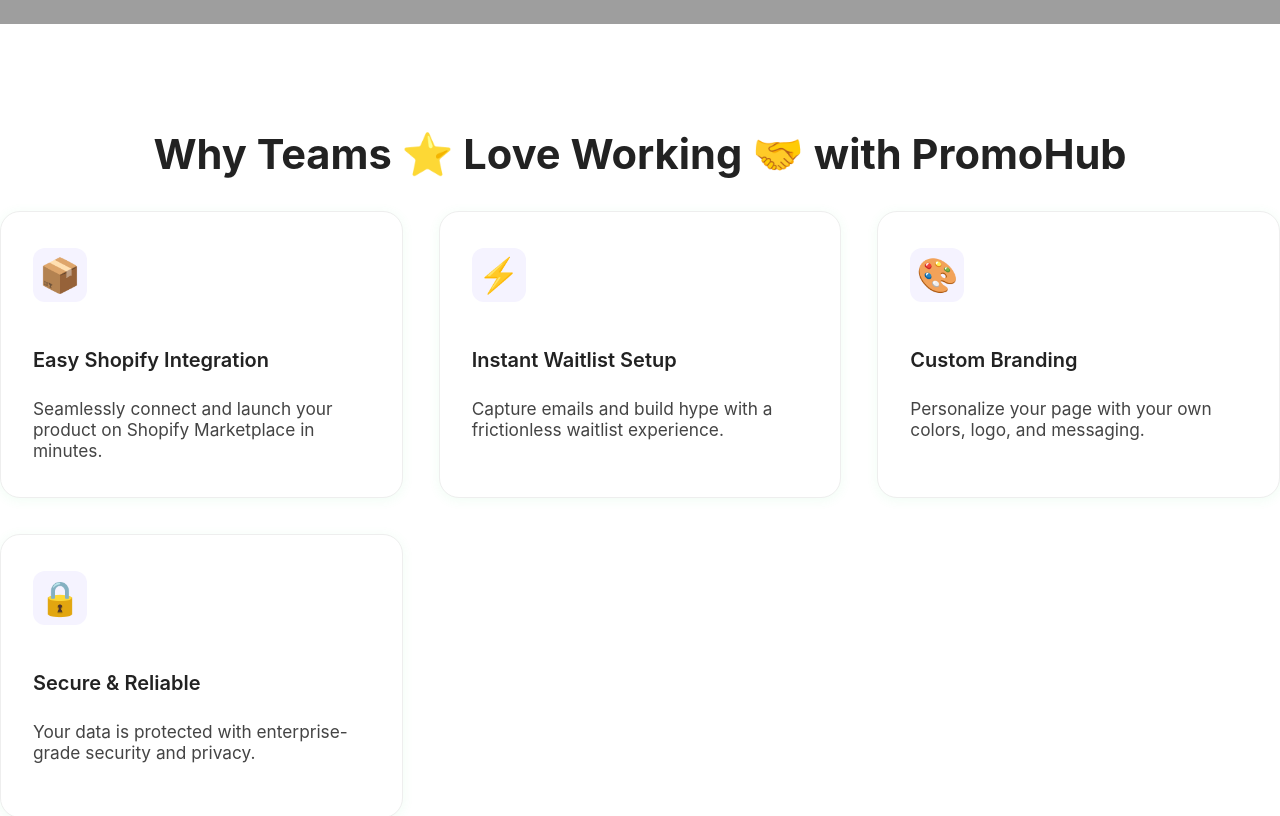
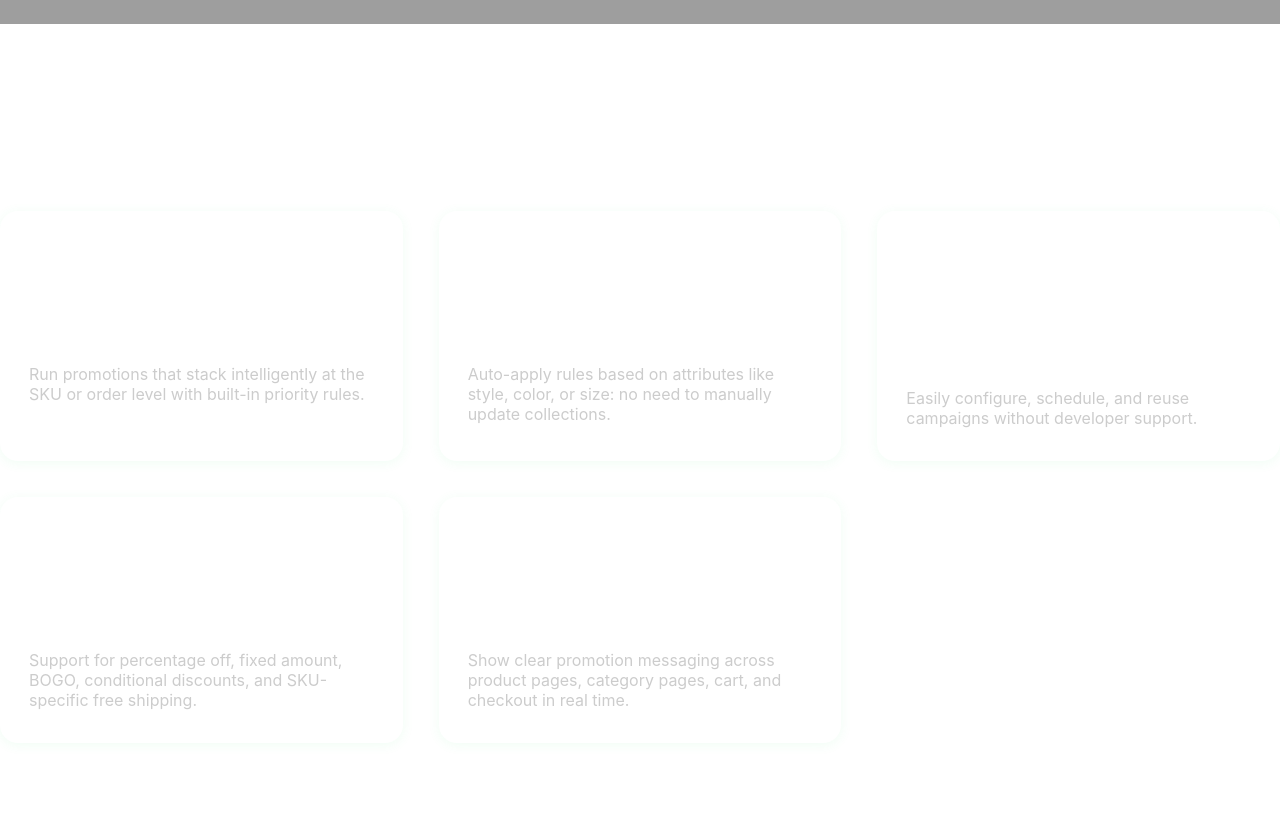
Before and after one commit to shabana-amzur/shopifypromohub, a React (Vite) app: page / in a window 1280 px wide. Shown: the part 780-1596 px from the top of the page. Built offline with nearby package versions, Linux system fonts and the light colour scheme; grey boxes are pictures that could not be loaded.

Commit message:
Update features section to 5-box layout and new content per reference image

```diff
--- a/src/components/Features.jsx
+++ b/src/components/Features.jsx
@@ -1,31 +1,64 @@
 
 const features = [
   {
-    icon: '📦',
-    title: 'Easy Shopify Integration',
-    desc: 'Seamlessly connect and launch your product on Shopify Marketplace in minutes.'
+    icon: (
+      <svg width="40" height="40" viewBox="0 0 40 40" fill="none" xmlns="http://www.w3.org/2000/svg">
+        <rect x="8" y="12" width="24" height="16" rx="4" stroke="#fff" strokeWidth="2"/>
+        <path d="M14 20l4 4 8-8" stroke="#fff" strokeWidth="2" strokeLinecap="round" strokeLinejoin="round"/>
+      </svg>
+    ),
+    title: 'Stackable & Tiered Discounts',
+    desc: 'Run promotions that stack intelligently at the SKU or order level with built-in priority rules.'
   },
   {
-    icon: '⚡',
-    title: 'Instant Waitlist Setup',
-    desc: 'Capture emails and build hype with a frictionless waitlist experience.'
+    icon: (
+      <svg width="40" height="40" viewBox="0 0 40 40" fill="none" xmlns="http://www.w3.org/2000/svg">
+        <rect x="10" y="10" width="20" height="20" rx="4" stroke="#fff" strokeWidth="2"/>
+        <circle cx="20" cy="20" r="3" stroke="#fff" strokeWidth="2"/>
+        <rect x="16" y="16" width="8" height="8" rx="2" stroke="#fff" strokeWidth="2"/>
+      </svg>
+    ),
+    title: 'Dynamic Inclusion/Exclusion Rules',
+    desc: 'Auto-apply rules based on attributes like style, color, or size: no need to manually update collections.'
   },
   {
-    icon: '🎨',
-    title: 'Custom Branding',
-    desc: 'Personalize your page with your own colors, logo, and messaging.'
+    icon: (
+      <svg width="40" height="40" viewBox="0 0 40 40" fill="none" xmlns="http://www.w3.org/2000/svg">
+        <rect x="8" y="8" width="24" height="16" rx="4" stroke="#fff" strokeWidth="2"/>
+        <rect x="8" y="24" width="24" height="8" rx="2" stroke="#fff" strokeWidth="2"/>
+        <circle cx="32" cy="28" r="2" fill="#fff"/>
+      </svg>
+    ),
+    title: 'Marketing-Friendly Admin Dashboard',
+    desc: 'Easily configure, schedule, and reuse campaigns without developer support.'
   },
   {
-    icon: '🔒',
-    title: 'Secure & Reliable',
-    desc: 'Your data is protected with enterprise-grade security and privacy.'
+    icon: (
+      <svg width="40" height="40" viewBox="0 0 40 40" fill="none" xmlns="http://www.w3.org/2000/svg">
+        <rect x="10" y="10" width="20" height="20" rx="4" stroke="#fff" strokeWidth="2"/>
+        <path d="M20 14v12" stroke="#fff" strokeWidth="2" strokeLinecap="round"/>
+        <path d="M14 20h12" stroke="#fff" strokeWidth="2" strokeLinecap="round"/>
+      </svg>
+    ),
+    title: 'Diverse Promotion Types',
+    desc: 'Support for percentage off, fixed amount, BOGO, conditional discounts, and SKU-specific free shipping.'
+  },
+  {
+    icon: (
+      <svg width="40" height="40" viewBox="0 0 40 40" fill="none" xmlns="http://www.w3.org/2000/svg">
+        <rect x="8" y="12" width="24" height="16" rx="4" stroke="#fff" strokeWidth="2"/>
+        <path d="M12 24l8-8 8 8" stroke="#fff" strokeWidth="2" strokeLinecap="round" strokeLinejoin="round"/>
+      </svg>
+    ),
+    title: 'Full-Funnel Integration',
+    desc: 'Show clear promotion messaging across product pages, category pages, cart, and checkout in real time.'
   }
 ];
 
 function Features() {
   return (
     <section className="features" style={{background: '#fff', padding: '70px 0'}}>
-      <h2 style={{fontSize: '2.6rem', fontWeight: 700, color: '#222', textAlign: 'center', marginBottom: 32, fontFamily: 'Poppins, Inter, sans-serif'}}>Why Teams <span role="img" aria-label="star">⭐</span> Love Working <span role="img" aria-label="handshake">🤝</span> with PromoHub</h2>
+      <h2 style={{fontSize: '2.6rem', fontWeight: 700, color: '#fff', textAlign: 'left', marginBottom: 32, fontFamily: 'Poppins, Inter, sans-serif'}}>App Features: What makes it stand out?</h2>
       <div style={{
         display: 'grid',
         gridTemplateColumns: 'repeat(3, 1fr)',
@@ -36,31 +69,32 @@
       }}>
         {features.map((f, i) => (
           <div key={i} style={{
-            background: '#fff',
-            borderRadius: 20,
+            background: 'rgba(255,255,255,0.04)',
+            borderRadius: 18,
             boxShadow: '0 2px 12px rgba(67,234,109,0.08)',
-            padding: '36px 32px',
+            padding: '32px 28px',
             textAlign: 'left',
-            border: '1.5px solid #eee',
+            border: '1.5px solid rgba(255,255,255,0.08)',
             display: 'flex',
             flexDirection: 'column',
             alignItems: 'flex-start',
-            gap: 18,
-            minHeight: 210,
+            gap: 16,
+            minHeight: 180,
+            color: '#fff',
           }}>
             <div style={{
-              background: '#f5f3ff',
+              background: 'rgba(255,255,255,0.08)',
               borderRadius: 12,
-              width: 54,
-              height: 54,
+              width: 48,
+              height: 48,
               display: 'flex',
               alignItems: 'center',
               justifyContent: 'center',
               marginBottom: 8,
-              fontSize: '2.1rem',
+              fontSize: '2rem',
             }}>{f.icon}</div>
-            <h3 style={{fontSize: '1.25rem', fontWeight: 600, marginBottom: 8, color: '#222', fontFamily: 'Poppins, Inter, sans-serif'}}>{f.title}</h3>
-            <p style={{fontSize: '1.08rem', color: '#444', margin: 0, fontFamily: 'Inter, Poppins, sans-serif'}}>{f.desc}</p>
+            <div style={{fontSize: '1.25rem', fontWeight: 600, color: '#fff', marginBottom: 8}}>{f.title}</div>
+            <div style={{fontSize: '1rem', color: '#ccc', fontWeight: 400}}>{f.desc}</div>
           </div>
         ))}
       </div>
```
